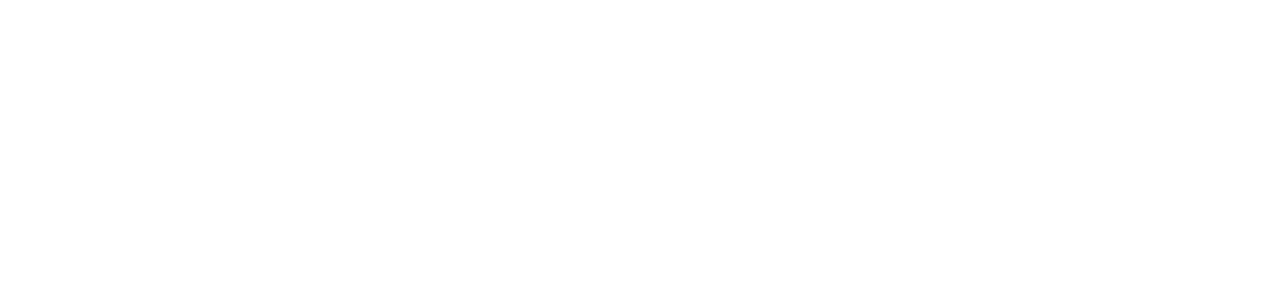
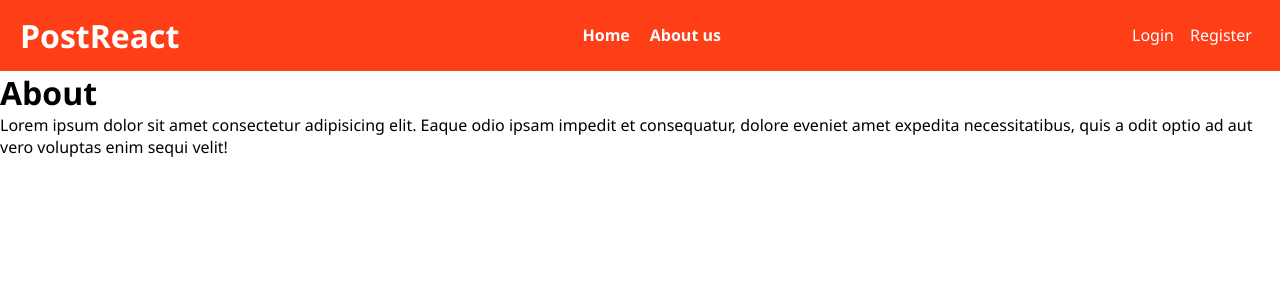
Before and after one commit to Slipum/PostReact, a React (Create React App) app in the folder frontend/: page /about in a window 1280 px wide. Before the commit this address had no page. Shown: the top 300 px of the page. Built offline with nearby package versions, Linux system fonts and the light colour scheme; no server answers.

Commit message:
add view comment users | add Header

```diff
--- a/frontend/src/App.js
+++ b/frontend/src/App.js
@@ -1,5 +1,6 @@
 import React from 'react';
 import { Route, BrowserRouter as Router, Routes } from 'react-router-dom';
+import About from './components/About.jsx';
 import Admin from './components/Admin.jsx';
 import CreatePost from './components/CreatePost.jsx';
 import Home from './components/Home.jsx';
@@ -19,6 +20,7 @@
 				<Route path="/create" element={<CreatePost />} />
 				<Route path="/post/:id" element={<Post />} />
 				<Route path="/profile" element={<Profile />} />
+				<Route path="/about" element={<About />} />
 			</Routes>
 		</Router>
 	);
--- /dev/null
+++ b/frontend/src/components/About.jsx
@@ -0,0 +1,18 @@
+import React from 'react';
+import Header from './layout/Header';
+
+function About() {
+	return (
+		<>
+			<Header />
+			<h1>About</h1>
+			<p>
+				Lorem ipsum dolor sit amet consectetur adipisicing elit. Eaque odio ipsam impedit et
+				consequatur, dolore eveniet amet expedita necessitatibus, quis a odit optio ad aut vero
+				voluptas enim sequi velit!
+			</p>
+		</>
+	);
+}
+
+export default About;
--- a/frontend/src/components/Home.jsx
+++ b/frontend/src/components/Home.jsx
@@ -1,6 +1,7 @@
 import axios from 'axios';
 import React, { useEffect, useState } from 'react';
 import { Link } from 'react-router-dom';
+import Header from './layout/Header';
 
 function Home() {
 	const [posts, setPosts] = useState([]);
@@ -16,6 +17,7 @@
 
 	return (
 		<div>
+			<Header />
 			<h2>Posts</h2>
 			<ul>
 				{posts.map((post) => (
--- a/frontend/src/components/Post.jsx
+++ b/frontend/src/components/Post.jsx
@@ -8,9 +8,12 @@
 	const [comments, setComments] = useState([]);
 	const [newComment, setNewComment] = useState('');
 	const [rating, setRating] = useState(0);
+	const [userProfile, setUserProfile] = useState(null); // Состояние для профиля пользователя
+	const [commentAuthors, setCommentAuthors] = useState({}); // Состояние для хранения авторов комментариев
 
 	useEffect(() => {
 		const fetchPost = async () => {
+			try {
 				const token = localStorage.getItem('token');
 				const response = await axios.get(`http://localhost:3001/posts/${id}`, {
 					headers: {
@@ -18,9 +21,13 @@
 					},
 				});
 				setPost(response.data);
+			} catch (error) {
+				console.error('Error fetching post:', error);
+			}
 		};
 
 		const fetchComments = async () => {
+			try {
 				const token = localStorage.getItem('token');
 				const response = await axios.get(`http://localhost:3003/posts/${id}/comments`, {
 					headers: {
@@ -28,9 +35,23 @@
 					},
 				});
 				setComments(response.data);
+
+				// Запрос и установка авторов комментариев
+				const authors = {};
+				await Promise.all(
+					response.data.map(async (comment) => {
+						const author = await fetchUserName(comment.userId);
+						authors[comment.id] = author;
+					}),
+				);
+				setCommentAuthors(authors);
+			} catch (error) {
+				console.error('Error fetching comments:', error);
+			}
 		};
 
 		const fetchRating = async () => {
+			try {
 				const token = localStorage.getItem('token');
 				const response = await axios.get(`http://localhost:3002/posts/${id}/rating`, {
 					headers: {
@@ -38,12 +59,45 @@
 					},
 				});
 				setRating(response.data.rating);
+			} catch (error) {
+				console.error('Error fetching rating:', error);
+			}
+		};
+
+		const fetchUserProfile = async () => {
+			try {
+				const token = localStorage.getItem('token');
+				const response = await axios.get('http://localhost:3000/profile', {
+					headers: {
+						Authorization: `Bearer ${token}`,
+					},
+				});
+				setUserProfile(response.data);
+			} catch (error) {
+				console.error('Error fetching user profile:', error);
+			}
 		};
 
 		fetchPost();
 		fetchComments();
 		fetchRating();
+		fetchUserProfile();
 	}, [id]);
+
+	const fetchUserName = async (userId) => {
+		try {
+			const token = localStorage.getItem('token');
+			const response = await axios.get(`http://localhost:3003/users/${userId}`, {
+				headers: {
+					Authorization: `Bearer ${token}`,
+				},
+			});
+			return response.data.username;
+		} catch (error) {
+			console.error('Error fetching user name:', error);
+			return 'Unknown User';
+		}
+	};
 
 	const handleAddComment = async (e) => {
 		e.preventDefault();
@@ -59,12 +113,24 @@
 				},
 			);
 			setNewComment('');
+
+			// Обновление списка комментариев после добавления
 			const response = await axios.get(`http://localhost:3003/posts/${id}/comments`, {
 				headers: {
 					Authorization: `Bearer ${token}`,
 				},
 			});
 			setComments(response.data);
+
+			// Обновление авторов комментариев
+			const authors = {};
+			await Promise.all(
+				response.data.map(async (comment) => {
+					const author = await fetchUserName(comment.userId);
+					authors[comment.id] = author;
+				}),
+			);
+			setCommentAuthors(authors);
 		} catch (err) {
 			console.error('Error adding comment', err);
 		}
@@ -116,7 +182,7 @@
 		}
 	};
 
-	if (!post) {
+	if (!post || !userProfile) {
 		return <div>Loading...</div>;
 	}
 
@@ -130,7 +196,9 @@
 			<h3>Comments</h3>
 			<ul>
 				{comments.map((comment) => (
-					<li key={comment.id}>{comment.content}</li>
+					<li key={comment.id}>
+						{comment.content} <span className="comment-author">{commentAuthors[comment.id]}</span>
+					</li>
 				))}
 			</ul>
 			<form onSubmit={handleAddComment}>
--- a/frontend/src/components/Profile.jsx
+++ b/frontend/src/components/Profile.jsx
@@ -23,6 +23,11 @@
 		fetchProfile();
 	}, []);
 
+	const handleLogout = () => {
+		localStorage.removeItem('token');
+		setProfile(null);
+	};
+
 	if (error) {
 		return <p>{error}</p>;
 	}
@@ -36,6 +41,7 @@
 			<h2>Profile</h2>
 			<p>Username: {profile.username}</p>
 			<p>Role: {profile.role}</p>
+			<button onClick={handleLogout}>Logout</button>
 		</div>
 	);
 }
--- /dev/null
+++ b/frontend/src/components/layout/Header.css
@@ -0,0 +1,61 @@
+.header-container {
+	background-color: #f4f4f4;
+	color: #fe3e17;
+	font-size: 16px;
+	line-height: 1.6;
+	margin: 0;
+	padding: 0;
+	display: flex;
+	justify-content: space-between;
+	align-items: center;
+	background-color: #fe3e17;
+	padding: 10px 20px;
+	color: white;
+}
+
+.h-logo h1 {
+	margin: 0;
+	color: white;
+}
+
+.h-nav ul {
+	list-style: none;
+	margin: 0;
+	padding: 0;
+	display: flex;
+}
+
+.h-nav li {
+	margin: 0 10px;
+}
+
+.h-nav a {
+	color: white;
+	text-decoration: none;
+	font-weight: bold;
+}
+
+.h-nav a:hover {
+	text-decoration: underline;
+}
+
+.goto:hover {
+	text-decoration: underline;
+}
+
+.h-login:hover {
+	text-decoration: underline;
+}
+
+.h-register:hover {
+	text-decoration: underline;
+}
+
+.h-auth {
+	cursor: pointer;
+}
+
+.h-auth a {
+	padding: 0px 8px;
+	color: white;
+}
--- /dev/null
+++ b/frontend/src/components/layout/Header.jsx
@@ -0,0 +1,70 @@
+import axios from 'axios';
+import React, { useEffect, useState } from 'react';
+import './Header.css';
+
+function Header() {
+	const [profile, setProfile] = useState(null);
+
+	useEffect(() => {
+		const fetchProfile = async () => {
+			try {
+				const token = localStorage.getItem('token');
+				const response = await axios.get('http://localhost:3000/profile', {
+					headers: {
+						Authorization: `Bearer ${token}`,
+					},
+				});
+				setProfile(response.data);
+			} catch (error) {
+				setProfile(null);
+			}
+		};
+
+		fetchProfile();
+	}, []);
+
+	return (
+		<header className="header-container">
+			<div className="h-logo">
+				<a href="/">
+					<h1>PostReact</h1>
+				</a>
+			</div>
+			<nav className="h-nav">
+				<ul>
+					<li>
+						<a href="/">Home</a>
+					</li>
+					<li>
+						<a href="/about">About us</a>
+					</li>
+				</ul>
+			</nav>
+			<div className="h-auth">
+				{profile ? (
+					<>
+						{profile.username === 'admin' ? (
+							<a className="goto" href="/admin">
+								Admin
+							</a>
+						) : null}
+						<a className="goto" href="/profile">
+							Profile: {profile.username}
+						</a>
+					</>
+				) : (
+					<>
+						<a className="h-login" href="/login">
+							Login
+						</a>
+						<a className="h-register" href="/register">
+							Register
+						</a>
+					</>
+				)}
+			</div>
+		</header>
+	);
+}
+
+export default Header;
--- a/frontend/src/index.css
+++ b/frontend/src/index.css
@@ -1,13 +1,20 @@
-body {
-  margin: 0;
-  font-family: -apple-system, BlinkMacSystemFont, 'Segoe UI', 'Roboto', 'Oxygen',
-    'Ubuntu', 'Cantarell', 'Fira Sans', 'Droid Sans', 'Helvetica Neue',
-    sans-serif;
-  -webkit-font-smoothing: antialiased;
-  -moz-osx-font-smoothing: grayscale;
+* {
+	font-family: 'Segoe UI', sans-serif;
+	margin: 0;
+	padding: 0;
+	box-sizing: border-box;
 }
 
-code {
-  font-family: source-code-pro, Menlo, Monaco, Consolas, 'Courier New',
-    monospace;
+a {
+	color: black;
+	text-decoration: none;
 }
+
+.auntification {
+	background-color: #dcdcdc;
+	display: flex;
+	align-items: center;
+	justify-content: center;
+	height: 100vh;
+	padding: 0 20px;
+}
```
Also changed, not shown: 2 other files (tests, documents, lock files or other folders). Lines whose indentation alone changed are shown as unchanged.
